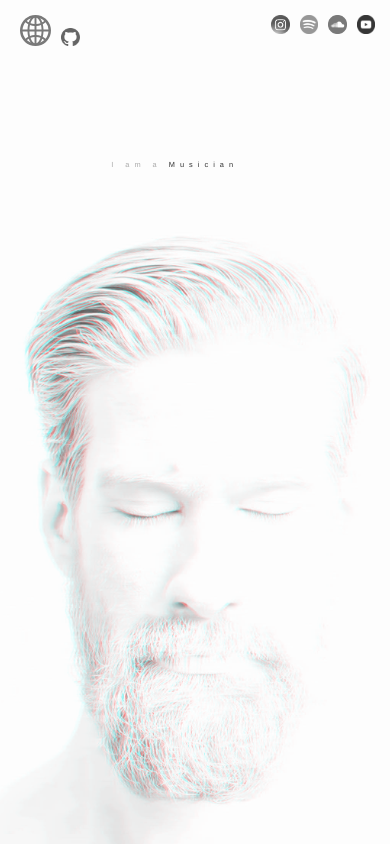
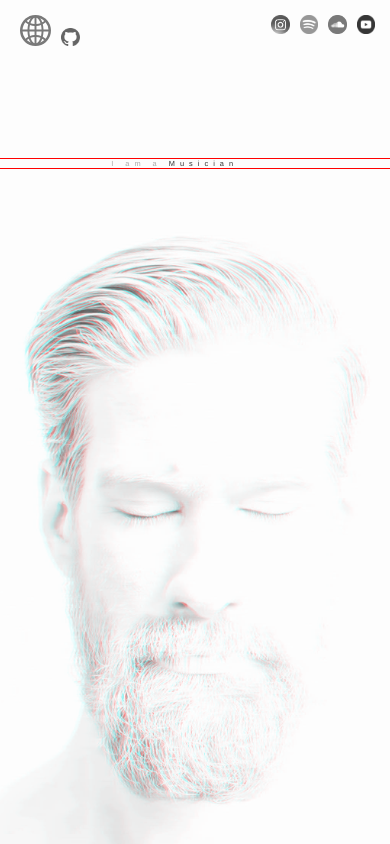
Before and after one commit to vanStaen/clementvanstaen, a React app: page / in a window 390 px wide. Built offline with nearby package versions, Linux system fonts and the light colour scheme.

Commit message:
debugging on mobile

```diff
--- a/src/components/RevolvingText/RevolvingText.less
+++ b/src/components/RevolvingText/RevolvingText.less
@@ -64,5 +64,6 @@
 @media only screen and (max-width: 670px) {
   .revolving__container {
     bottom: calc(80vh);
+    border: 1px solid red;
   }
 }
--- a/src/pages/Welcome/MenuWebProjects/MenuWebProjects.jsx
+++ b/src/pages/Welcome/MenuWebProjects/MenuWebProjects.jsx
@@ -20,13 +20,23 @@ export const MenuWebProjects = observer(() => {
             account: "Rewaer",
             url: "https://www.rewaer.com/",
           },
+          /*{
+            key: 17,
+            account: "Merrier",
+            url: "https://www.merrier.app/",
+          },
           {
-            key: 17,
+            key: 18,
+            account: "Kinkograph",
+            url: "https://www.kinkograph.com/",
+          },*/
+          {
+            key: 19,
             account: "Todogether",
             url: "https://www.todogether.com/",
           },
           {
-            key: 18,
+            key: 20,
             account: "Schwerelos Berlin",
             url: "https://www.schwerelos-berlin.com/",
           },
```
